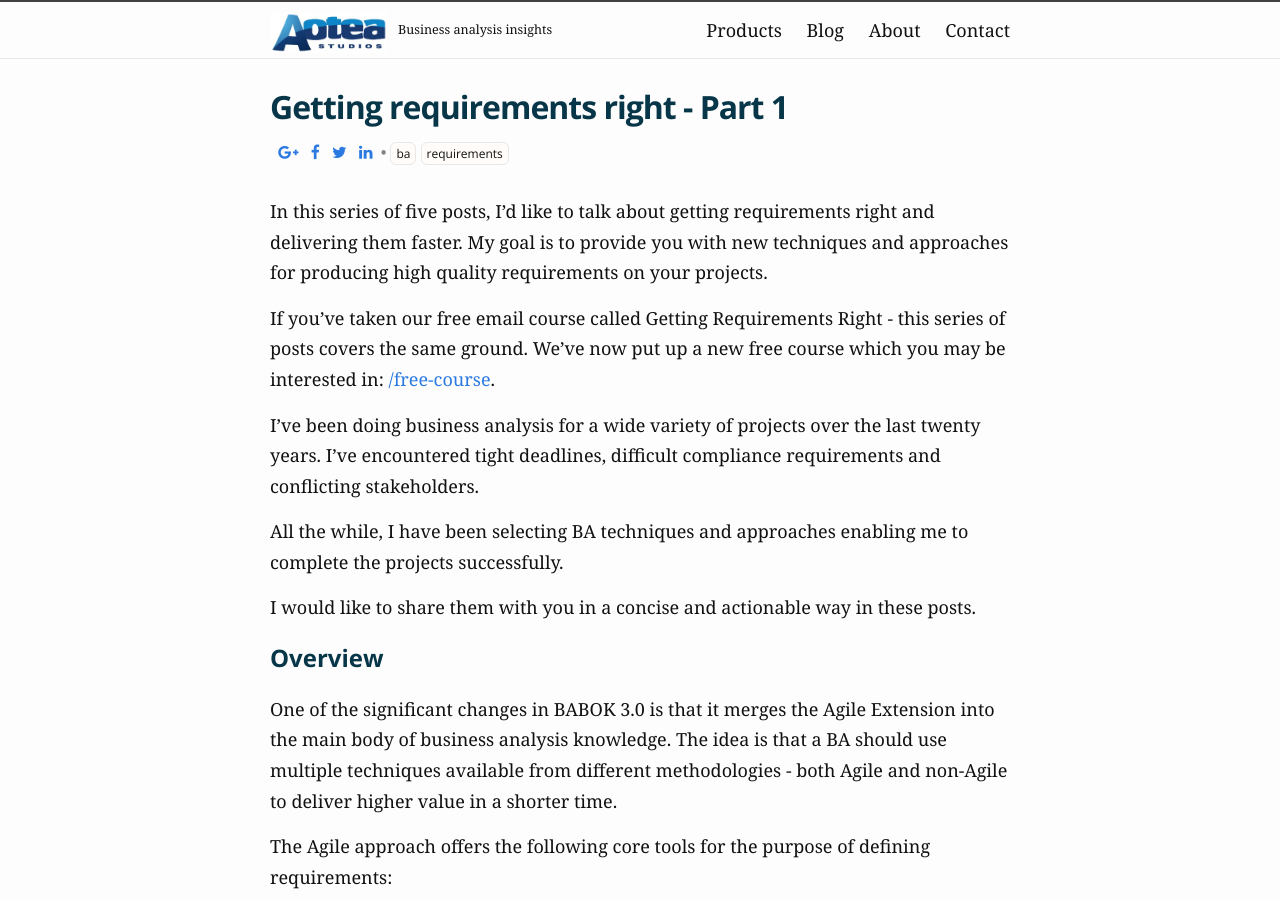
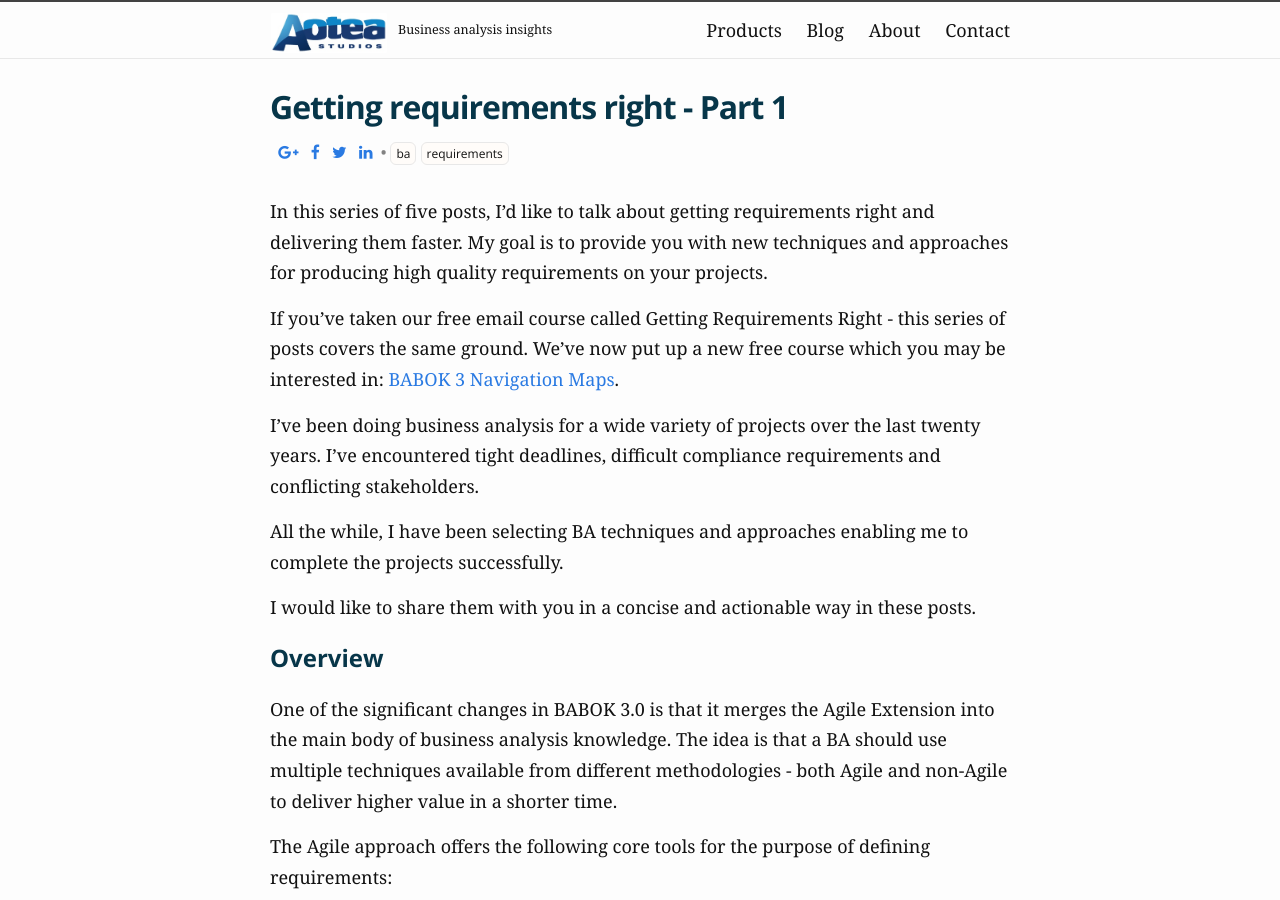
Before and after one commit to alexkorban/aoteastudios.com, a Jekyll site: the page built from _posts/2016-09-28-getting-requirements-right-and-delivering-them-faster-part1.md, in a window 1280 px wide and 900 px high. Built offline with Jekyll 4.4.1, drawn with Linux system fonts in a browser that asks for light colours; nearby versions of some CDN libraries; some web fonts are replaced.

Commit message:
Fix link

```diff
--- a/_posts/2016-09-28-getting-requirements-right-and-delivering-them-faster-part1.md
+++ b/_posts/2016-09-28-getting-requirements-right-and-delivering-them-faster-part1.md
@@ -5,7 +5,7 @@ tags: ba requirements
 
 In this series of five posts, I'd like to talk about getting requirements right and delivering them faster. My goal is to provide you with new techniques and approaches for producing high quality requirements on your projects.
 
-If you've taken our free email course called Getting Requirements Right - this series of posts covers the same ground. We've now put up a new free course which you may be interested in: [/free-course](BABOK 3 Navigation Maps).
+If you've taken our free email course called Getting Requirements Right - this series of posts covers the same ground. We've now put up a new free course which you may be interested in: [BABOK 3 Navigation Maps](/free-course).
 
 I've been doing business analysis for a wide variety of projects over the last twenty years. I've encountered tight deadlines, difficult compliance requirements and conflicting stakeholders.
 
```
